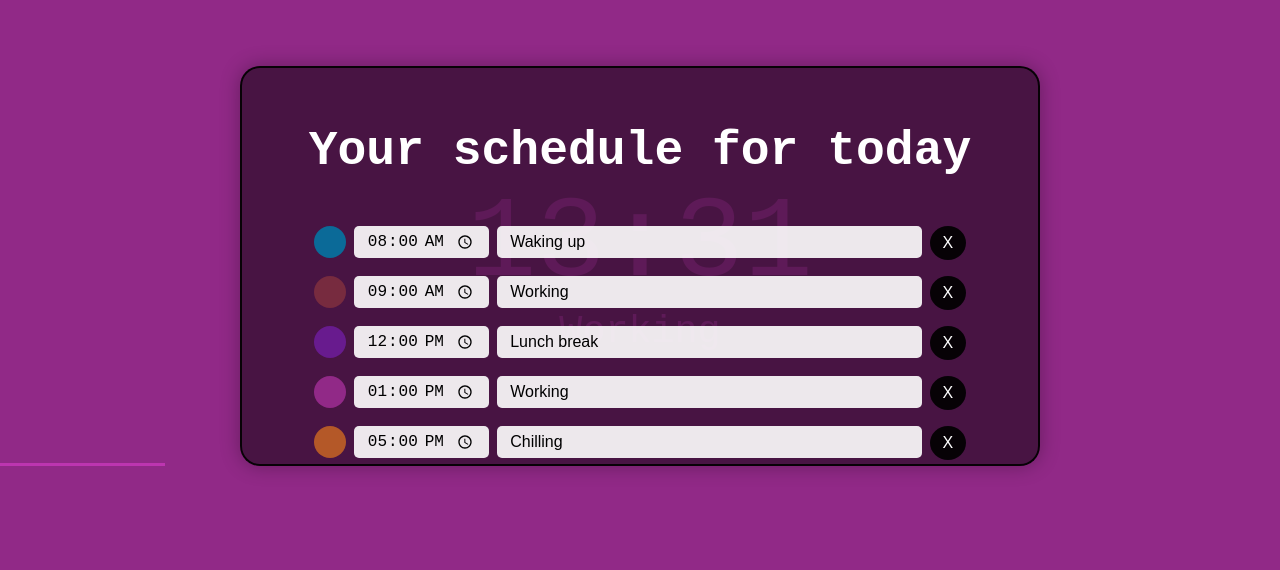
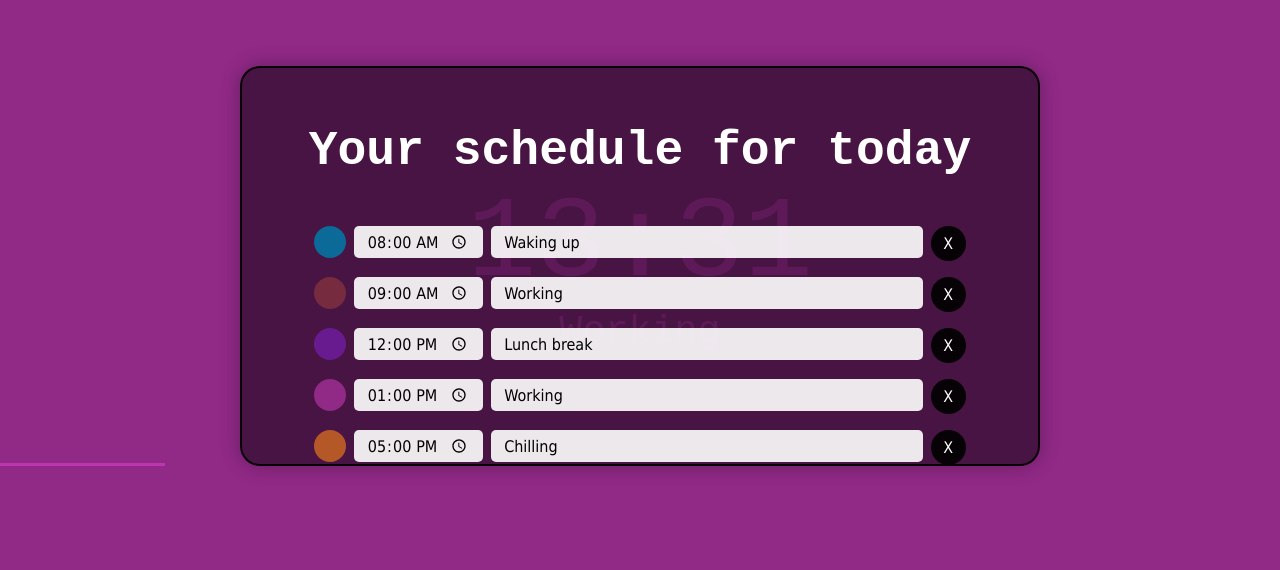
Before and after one commit to Timendus/clock, a website: page index.html in a window 1280 px wide. Shown: the part 134-704 px from the top of the page. Drawn offline with Linux system fonts and the light colour scheme; a web font is replaced by a local one.

Commit message:
Fix form fonts

```diff
--- a/index.css
+++ b/index.css
@@ -197,6 +197,11 @@ dialog#settings {
     }
   }
 
+  input,
+  button {
+    font-family: Tahoma, Arial, sans-serif;
+  }
+
   input {
     flex: 0 0 auto;
     height: 2em;
```
